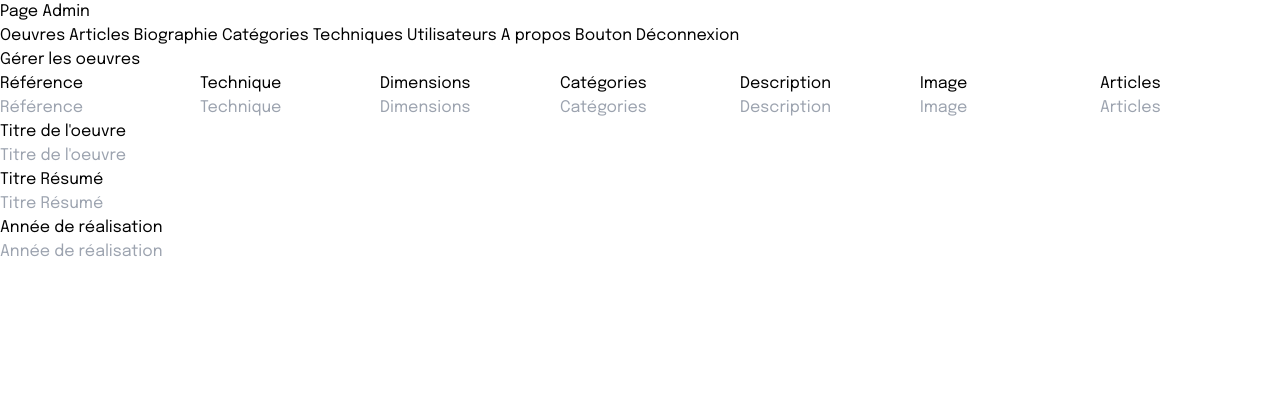
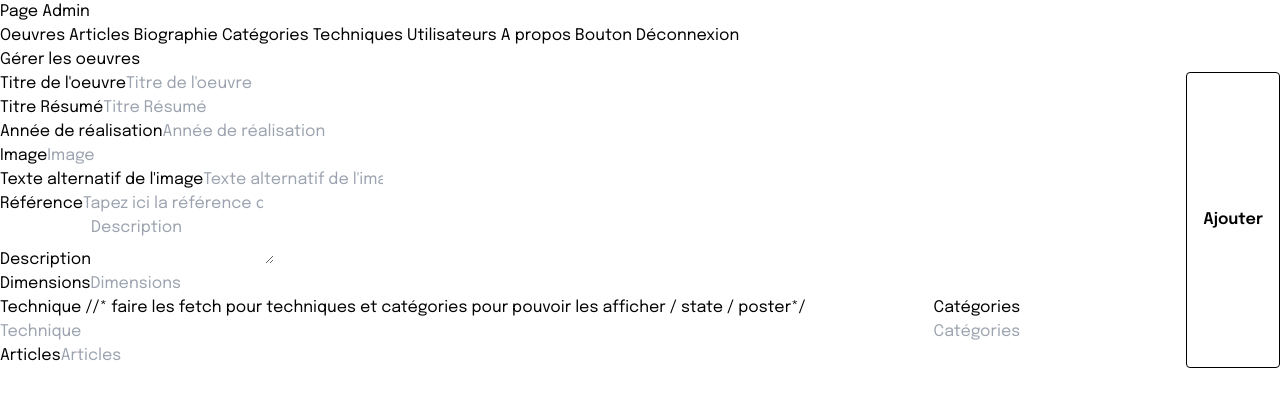
Before and after one commit to WildCodeSchool/2023-03-JS-Remote-Wild_Impact_P3_AFAC974, a React (Vite) app in the folder frontend/: page /admin in a window 1280 px wide. Shown: the top 406 px of the page. Built offline with nearby package versions, Linux system fonts and the light colour scheme.

Commit message:
mise à jour WorksAdmin.jsx

```diff
--- a/frontend/src/pages/admin/WorksAdmin.jsx
+++ b/frontend/src/pages/admin/WorksAdmin.jsx
@@ -1,47 +1,175 @@
-import React from "react";
+import React, { useState } from "react";
+import connexion from "../../services/connexion";
 
 function WorksAdmin() {
+  const [work, setWork] = useState({
+    title: "",
+    summary_title: "",
+    date: "",
+    image_src: "",
+    image_alt: "",
+    reference: "",
+    summary: "",
+    format: "",
+    techniques_id: "",
+    categories_id: "",
+  });
+
+  const handleWork = (name, value) => {
+    setWork({ ...work, [name]: value });
+  };
+
+  const postWork = async (event) => {
+    event.preventDefault();
+    try {
+      const works = await connexion.post("/works", work);
+      setWork(works);
+    } catch (error) {
+      console.error(error);
+    }
+  };
+
   return (
     <div className="flex flex-col">
       <h1>Gérer les oeuvres</h1>
-      <form className="flex">
+      <form className="flex" onSubmit={(event) => postWork(event)}>
         <div className="md:container ">
-          <div>
-            <label htmlFor="Référence">
-              Référence
-              <input type="text" placeholder="Référence" />
-            </label>
-          </div>
           <div className="flex">
             <label htmlFor="Titre de l'oeuvre">
               Titre de l'oeuvre
-              <input type="text" placeholder="Titre de l'oeuvre" />
+              <input
+                type="text"
+                required
+                placeholder="Titre de l'oeuvre"
+                minLength={5}
+                maxLength={255}
+                name="title"
+                onChange={(event) =>
+                  handleWork(event.target.name, event.target.value)
+                }
+                value={work.title}
+              />
             </label>
           </div>
           <div>
             <label htmlFor="Titre Résumé">
               Titre Résumé
-              <input type="text" placeholder="Titre Résumé" />
+              <input
+                type="text"
+                required
+                placeholder="Titre Résumé"
+                minLength={10}
+                maxLength={255}
+                name="summary_title"
+                onChange={(event) =>
+                  handleWork(event.target.name, event.target.value)
+                }
+                value={work.summary_title}
+              />
             </label>
           </div>
           <div>
             <label htmlFor="Année de réalisation">
               Année de réalisation
-              <input type="text" placeholder="Année de réalisation" />
+              <input
+                type="text"
+                required
+                placeholder="Année de réalisation"
+                minLength={4}
+                maxLength={50}
+                name="date"
+                onChange={(event) =>
+                  handleWork(event.target.name, event.target.value)
+                }
+                value={work.date}
+              />
             </label>
           </div>
+          <div>
+            <label htmlFor="Image">
+              Image
+              <input
+                type="text"
+                required
+                placeholder="Image"
+                name="image_src"
+                onChange={(event) =>
+                  handleWork(event.target.name, event.target.value)
+                }
+                value={work.image_src}
+              />
+            </label>
           </div>
-        <div className="md:container flex">
           <div>
-            <label htmlFor="Technique">
-              Technique
-              <input type="text" placeholder="Technique" />
+            <label htmlFor="Texte alternatif de l'image">
+              Texte alternatif de l'image
+              <input
+                type="text"
+                required
+                placeholder="Texte alternatif de l'image"
+                name="image_alt"
+                onChange={(event) =>
+                  handleWork(event.target.name, event.target.value)
+                }
+                value={work.image_alt}
+              />
+            </label>
+          </div>
+          <div>
+            <label htmlFor="Référence">
+              Référence
+              <input
+                type="text"
+                required
+                placeholder="Tapez ici la référence de l'oeuvre"
+                minLength={5}
+                maxLength={12}
+                name="reference"
+                onChange={(event) =>
+                  handleWork(event.target.name, event.target.value)
+                }
+                value={work.reference}
+              />
+            </label>
+          </div>
+          <div>
+            <label htmlFor="Description">
+              Description
+              <textarea
+                required
+                placeholder="Description"
+                minLength={50}
+                name="summary"
+                onChange={(event) =>
+                  handleWork(event.target.name, event.target.value)
+                }
+                value={work.summary}
+              />
             </label>
           </div>
           <div>
             <label htmlFor="Dimensions">
               Dimensions
-              <input type="text" placeholder="Dimensions" />
+              <input
+                type="text"
+                required
+                placeholder="Dimensions"
+                minLength={6}
+                maxLength={50}
+                name="format"
+                onChange={(event) =>
+                  handleWork(event.target.name, event.target.value)
+                }
+                value={work.format}
+              />
+            </label>
+          </div>
+          <div className="md:container flex">
+            <div>
+              <label htmlFor="Technique">
+                Technique //* faire les fetch pour techniques et catégories pour
+                pouvoir les afficher / state / poster*/
+                <input type="text" placeholder="Technique" />
               </label>
             </div>
             <div>
@@ -50,17 +178,6 @@ function WorksAdmin() {
                 <input type="text" placeholder="Catégories" />
               </label>
             </div>
-          <div>
-            <label htmlFor="Description">
-              Description
-              <input type="text" placeholder="Description" />
-            </label>
-          </div>
-          <div>
-            <label htmlFor="Image">
-              Image
-              <input type="text" placeholder="Image" />
-            </label>
           </div>
           <div>
             <label htmlFor="Articles">
@@ -69,6 +186,13 @@ function WorksAdmin() {
             </label>
           </div>
         </div>
+
+        <button
+          type="submit"
+          className="bg-transparent hover:bg-blue-500 text-blue-700 font-semibold hover:text-blue py-2 px-4 border border-blue-500 hover:border-transparent rounded"
+        >
+          Ajouter
+        </button>
       </form>
     </div>
   );
```
Lines whose indentation alone changed are shown as unchanged.
